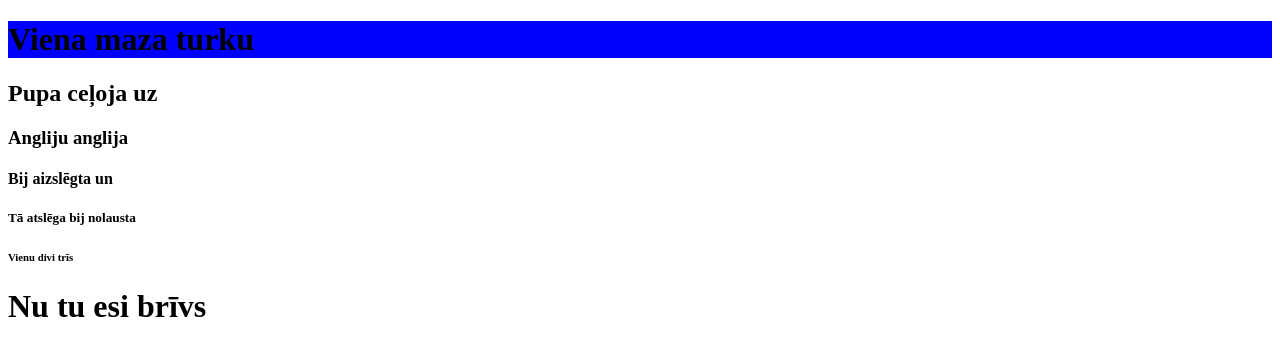
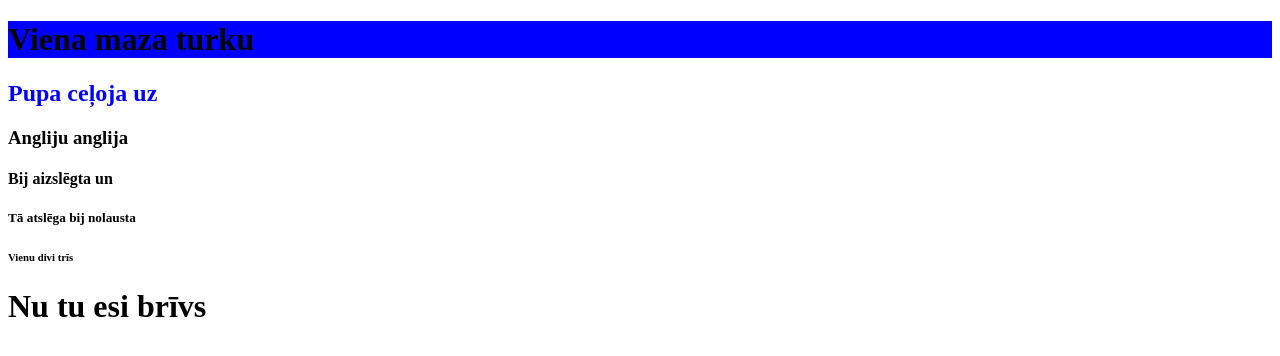
Before and after one commit to brikmanis/w3bpage_style, a plain HTML site: page index.html in a window 1280 px wide. Drawn offline with Linux system fonts and the light colour scheme.

Commit message:
Update index.html

```diff
--- a/index.html
+++ b/index.html
@@ -7,7 +7,7 @@
 <body>
 
 <h1 style="background-color:blue;">Viena maza turku</h1>
-<h2>Pupa ceļoja uz</h2>
+<h2 style="color:blue;">Pupa ceļoja uz</h2>
 <h3>Angliju anglija</h3>
 <h4>Bij aizslēgta un</h4>
 <h5>Tā atslēga bij nolausta</h5>
```
